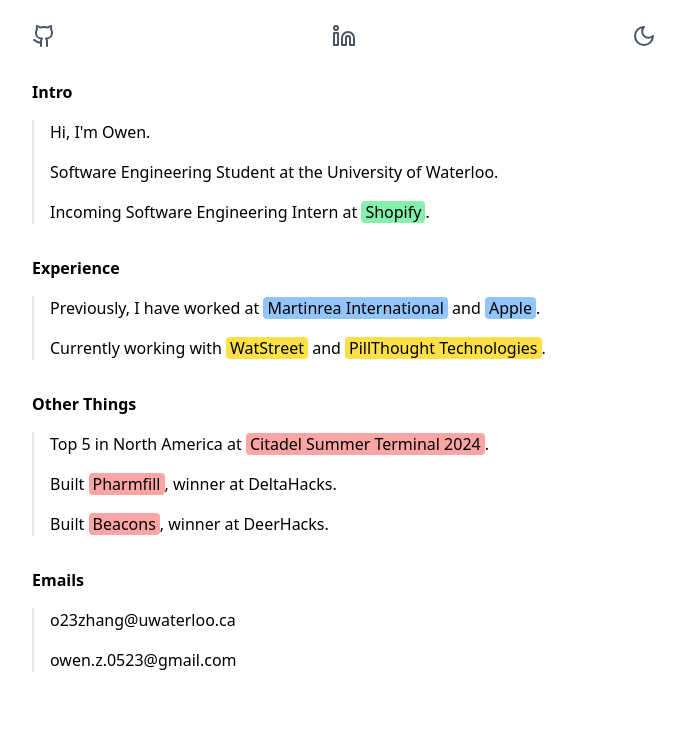
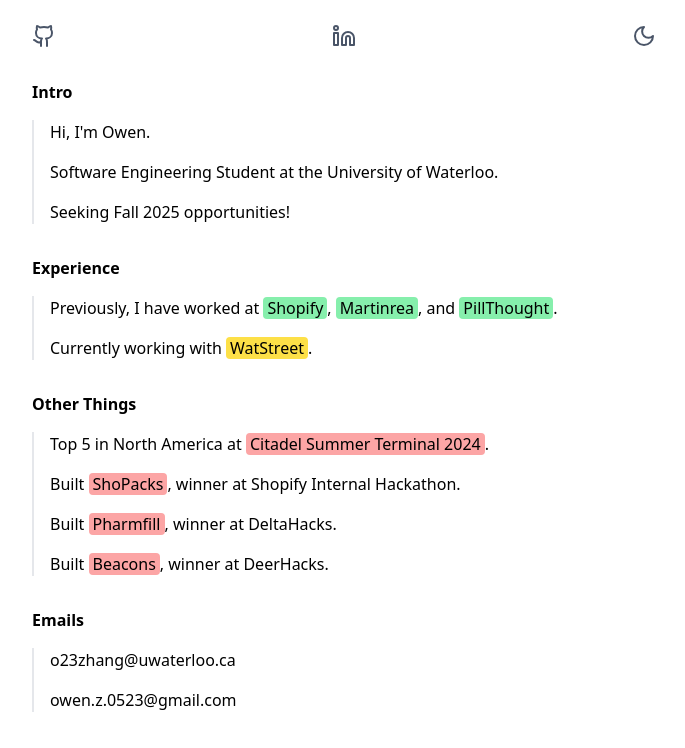
Before and after one commit to owenz0523/portfolio, a Next.js app: page / in a window 1280 px wide. Shown: the top 748 px of the page, without its empty margins (296-981 px from the left). Built offline with nearby package versions, Linux system fonts and the light colour scheme.

Commit message:
04/29/2025 changes

```diff
--- a/src/components/Portfolio.tsx
+++ b/src/components/Portfolio.tsx
@@ -71,8 +71,12 @@
         <Section title="Intro">
           <p>Hi, I&apos;m Owen.</p>
           <p>Software Engineering Student at the University of Waterloo.</p>
+          <p>Seeking Fall 2025 opportunities!</p>
+        </Section>
+
+        <Section title="Experience">
           <p>
-            Incoming Software Engineering Intern at{' '}
+            Previously, I have worked at{' '}
             <a
               href="https://www.shopify.com/"
               target="_blank"
@@ -81,29 +85,23 @@
             >
               Shopify
             </a>
-            .
-          </p>
-        </Section>
-
-        <Section title="Experience">
-          <p>
-            Previously, I have worked at{' '}
+            ,{' '}
             <a
               href="https://www.martinrea.com/"
               target="_blank"
               rel="noopener noreferrer"
-              className="bg-blue-300 dark:bg-blue-600 px-1 rounded text-black"
+              className="bg-green-300 dark:bg-green-600 px-1 rounded text-black"
             >
-              Martinrea International
+              Martinrea
             </a>
-            {' '}and{' '}
+            , {' '}and{' '}
             <a
-              href="https://www.apple.com/"
+              href="https://pillthought.com/"
               target="_blank"
               rel="noopener noreferrer"
-              className="bg-blue-300 dark:bg-blue-600 px-1 rounded text-black"
+              className="bg-green-300 dark:bg-green-600 px-1 rounded text-black"
             >
-              Apple
+              PillThought
             </a>
             .
           </p>
@@ -116,15 +114,6 @@
               className="bg-yellow-300 dark:bg-yellow-600 px-1 rounded text-black"
             >
               WatStreet
-            </a>
-             {' '}and{' '}
-            <a
-              href="https://pillthought.com/"
-              target="_blank"
-              rel="noopener noreferrer"
-              className="bg-yellow-300 dark:bg-yellow-600 px-1 rounded text-black"
-            >
-              PillThought Technologies
             </a>
             .
           </p>
@@ -142,6 +131,17 @@
               </a>
               .
               </p>
+            <p>Built{' '}
+              <a
+                href="https://github.com/YashK2005/shoPacks"
+                target="_blank"
+                rel="noopener noreferrer"
+                className="bg-red-300 dark:bg-red-600 px-1 rounded text-black"
+              >
+              ShoPacks
+              </a>
+              , winner at Shopify Internal Hackathon.
+            </p>
             <p>Built{' '}
               <a
                 href="https://devpost.com/software/pharmfill"
```
